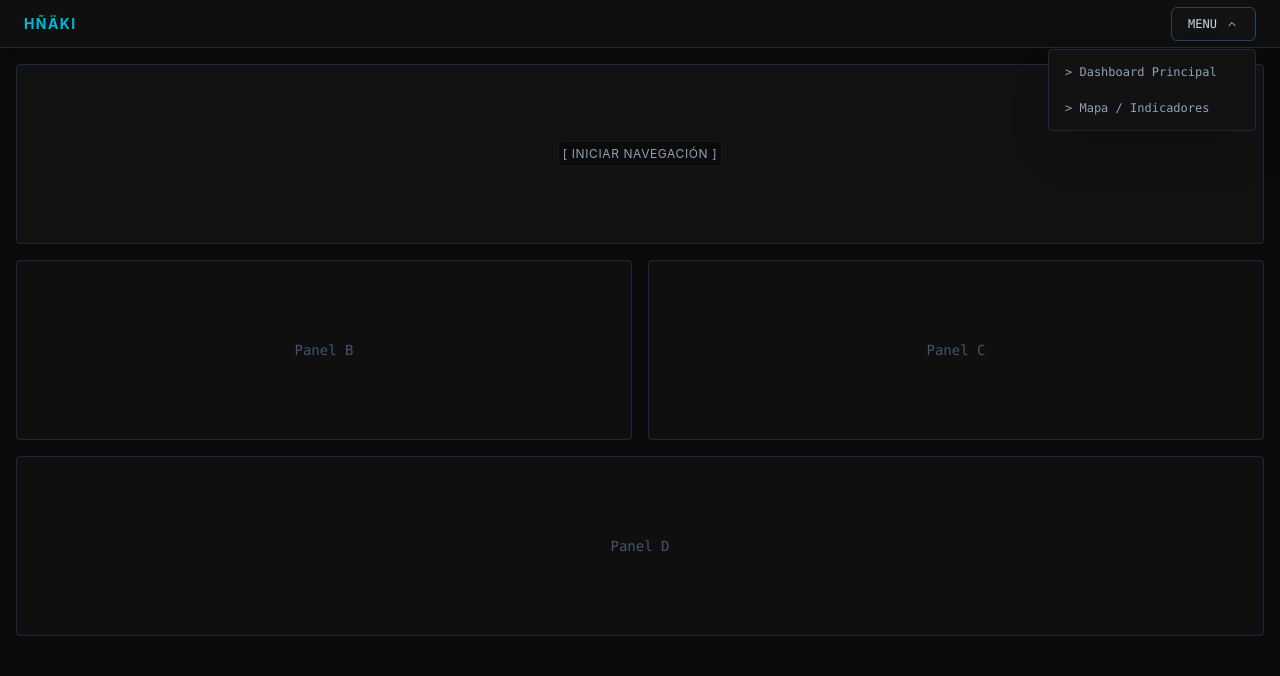
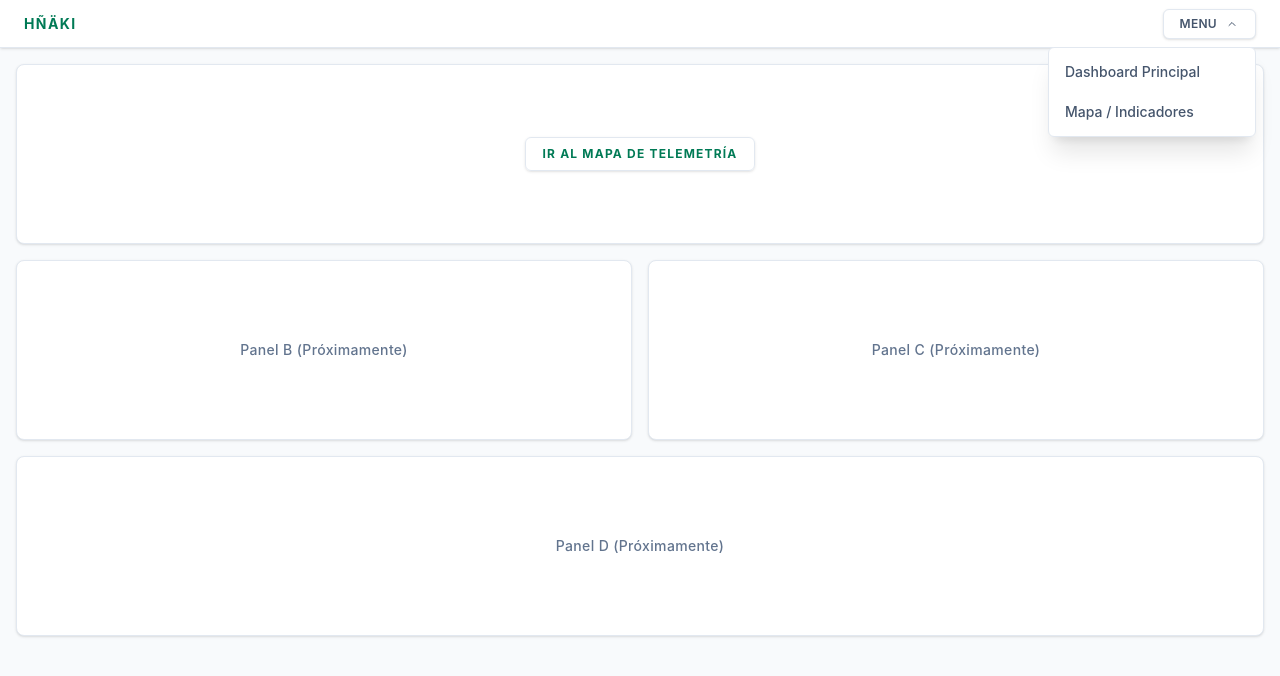
Before and after one commit to RamonMartinez01/front-react-tepozixtli, a React (Vite) app: page / in a window 1280 px wide. Both pictures are taken after a click on the button "MENU". Shown: the top 676 px of the page. Built offline with nearby package versions, Linux system fonts and the light colour scheme; no server answers.

Commit message:
refactor(ui): update layout and home page to light theme aesthetic
Migrate MainLayout and HomePage from legacy dark mode to a cohesive light aesthetic using slate-50 backgrounds, white panels, and emerald accents. Replace monospace fonts with standard sans-serif for improved legibility. Relates #33

```diff
--- a/src/features/indicadores-macro/ui/IndicadorControlPanel.tsx
+++ b/src/features/indicadores-macro/ui/IndicadorControlPanel.tsx
@@ -30,7 +30,7 @@ export const IndicadorControlPanel = ({ municipio, onRasterReady }: IndicadorCon
   };
 
   return (
-    <div className="bg-white/95 backdrop-blur-md border border-slate-200 rounded-lg w-80 shadow-xl pointer-events-auto mt-4 transition-all duration-300 ease-in-out">
+    <div className="bg-white/95 backdrop-blur-md border border-slate-200 rounded-lg w-80 shadow-xl pointer-events-auto mt-2 transition-all duration-300 ease-in-out">
       {/* Encabezado interactivo */}
       <div
         className="py-1.5 px-4 flex justify-between items-center cursor-pointer hover:bg-slate-50/50 rounded-lg transition-colors border-b border-transparent data-[expanded=true]:border-slate-200 data-[expanded=true]:rounded-b-none"
--- a/src/layouts/MainLayout.tsx
+++ b/src/layouts/MainLayout.tsx
@@ -3,62 +3,51 @@ import { useState, useEffect, useRef } from 'react';
 import { Outlet, Link, useLocation, useNavigate } from 'react-router-dom';
 
 export const MainLayout = () => {
-  // Control de estado para el despliegue del menú de navegación
   const [isMenuOpen, setIsMenuOpen] = useState(false);
-
-  // Referencia física al DOM para saber dónde está el menú
   const menuRef = useRef<HTMLDivElement>(null);
-
-  // Sensor de navegación para saber cuándo cambia la página
   const location = useLocation();
-
   const navigate = useNavigate();
 
-  // Cierra el menú automáticamente cada vez que la URL cambie
   useEffect(() => {
     setIsMenuOpen(false);
   }, [location]);
 
-  // Cierra el menú al hacer clic fuera del contenedor
   useEffect(() => {
     const handleClickOutside = (event: MouseEvent) => {
-      // Si el clic ocurrió, y NO fue dentro de nuestro contenedor del menú, entonces ciérralo
       if (menuRef.current && !menuRef.current.contains(event.target as Node)) {
         setIsMenuOpen(false);
       }
     };
 
-    // Solo activamos el sensor ("listener") en el navegador si el menú está abierto
     if (isMenuOpen) {
       document.addEventListener('mousedown', handleClickOutside);
     }
 
-    // Fase de limpieza para evitar fugas de memoria
     return () => {
       document.removeEventListener('mousedown', handleClickOutside);
     };
   }, [isMenuOpen]);
 
   return (
-    <div className="min-h-screen bg-[#0a0a0a] flex flex-col font-sans text-slate-200 w-screen overflow-hidden">
+    // Cambiamos el fondo global a un gris muy claro (slate-50) y texto oscuro
+    <div className="min-h-screen bg-slate-50 flex flex-col font-sans text-slate-800 w-screen overflow-hidden">
 
-      {/* Encabezado Global */}
-      <header className="h-12 border-b border-slate-800 flex items-center justify-between px-6 bg-[#0f0f0f] z-20 shadow-md">
+      {/* Encabezado Global: Blanco puro con sombra suave */}
+      <header className="h-12 border-b border-slate-200 flex items-center justify-between px-6 bg-white z-20 shadow-sm">
 
          <div className="flex items-center gap-4">
            <Link
              to="/"
-             className="text-cyan-500 font-bold uppercase tracking-widest text-sm hover:text-cyan-400 transition-colors cursor-pointer"
+             // Actualizamos el logo a un verde esmeralda profundo
+             className="text-emerald-700 font-bold uppercase tracking-widest text-sm hover:text-emerald-600 transition-colors cursor-pointer"
            >
              Hñäki
            </Link>
 
-           {/* El botón solo se renderiza si NO estamos en el Home */}
            {location.pathname !== '/' && (
              <button
-               // navigate(-1) regresa a la página anterior en el historial, al estilo del navegador
                onClick={() => navigate(-1)}
-               className="bg-[#121212] border border-slate-700 hover:border-cyan-500 text-slate-300 hover:text-cyan-400 p-1.5 rounded transition-all cursor-pointer shadow-sm group"
+               className="bg-white border border-slate-200 hover:border-emerald-300 text-slate-500 hover:text-emerald-600 p-1.5 rounded transition-all cursor-pointer shadow-sm group"
                title="Regresar"
              >
                <svg xmlns="http://www.w3.org/2000/svg" width="16" height="16" viewBox="0 0 24 24" fill="none" stroke="currentColor" strokeWidth="2" strokeLinecap="round" strokeLinejoin="round" className="group-hover:-translate-x-1 transition-transform">
@@ -69,58 +58,36 @@ export const MainLayout = () => {
            )}
          </div>
 
-         {/* Contenedor del Menú Desplegable */}
-         <div
-            className="relative"
-            ref={menuRef}
-         >
+         <div className="relative" ref={menuRef}>
            <button
              onClick={() => setIsMenuOpen(!isMenuOpen)}
-             className="bg-[#121212] border border-slate-700 hover:border-slate-500 text-slate-300 px-4 py-2 rounded-md text-xs font-mono flex items-center gap-2 transition-all cursor-pointer select-none"
+             // Botón de menú con estética de dashboard moderno (sin fuente mono)
+             className="bg-white border border-slate-200 hover:border-slate-300 hover:bg-slate-50 text-slate-600 px-4 py-1.5 rounded-md text-xs font-semibold tracking-wide flex items-center gap-2 transition-all cursor-pointer select-none shadow-sm"
            >
              MENU
-             {/* Chevron SVG con rotación dinámica basada en el estado */}
              <svg
-               xmlns="http://www.w3.org/2000/svg"
-               width="14"
-               height="12"
-               viewBox="0 0 24 24"
-               fill="none"
-               stroke="currentColor"
-               strokeWidth="2"
-               strokeLinecap="round"
-               strokeLinejoin="round"
+               xmlns="http://www.w3.org/2000/svg" width="14" height="12" viewBox="0 0 24 24" fill="none" stroke="currentColor" strokeWidth="2" strokeLinecap="round" strokeLinejoin="round"
                className={`transition-transform duration-200 ${isMenuOpen ? 'rotate-180' : ''}`}
              >
                <path d="m6 9 6 6 6-6"/>
              </svg>
            </button>
 
-           {/* Menú Flotante Absoluto (Solo se renderiza si isMenuOpen es verdadero) */}
            {isMenuOpen && (
-             <div className="absolute right-0 mt-2 w-52 rounded border border-slate-800 bg-[#121212] shadow-2xl z-50 py-1 font-mono text-xs">
-
-               <Link
-                 to="/"
-                 className="block px-4 py-2.5 text-slate-400 hover:text-cyan-400 hover:bg-[#161616] transition-colors"
-               >
-                 &gt; Dashboard Principal
+             // Menú desplegable claro, con acentos esmeralda en hover
+             <div className="absolute right-0 mt-2 w-52 rounded-md border border-slate-200 bg-white shadow-xl z-50 py-1 text-sm font-medium animate-fade-in">
+               <Link to="/" className="block px-4 py-2.5 text-slate-600 hover:text-emerald-700 hover:bg-emerald-50 transition-colors">
+                 Dashboard Principal
                </Link>
-
-               <Link
-                 to="/mapa"
-                 className="block px-4 py-2.5 text-slate-400 hover:text-cyan-400 hover:bg-[#161616] transition-colors"
-               >
-                 &gt; Mapa / Indicadores
+               <Link to="/mapa" className="block px-4 py-2.5 text-slate-600 hover:text-emerald-700 hover:bg-emerald-50 transition-colors">
+                 Mapa / Indicadores
                </Link>
-
              </div>
            )}
          </div>
 
       </header>
 
-      {/* Espacio de Inyección de Páginas */}
       <main className="flex-1 relative overflow-hidden">
         <Outlet />
       </main>
--- a/src/pages/Home/ui/HomePage.tsx
+++ b/src/pages/Home/ui/HomePage.tsx
@@ -6,22 +6,20 @@ export const HomePage = () => {
   const navigate = useNavigate();
 
   return (
-    // Contenedor principal: Altura total disponible, Flexbox en columna, márgenes y separación limpia
+    // Contenedor principal
     <div className="h-full w-full flex flex-col p-4 gap-4 overflow-y-auto">
 
       {/* Elemento A: 1/3 de la vertical (flex-1). Mapa mock interactivo */}
       <button
         onClick={() => navigate('/mapa')}
-        className="flex-1 min-h-[180px] w-full relative rounded border border-slate-800 bg-[#121212] overflow-hidden group hover:border-slate-600 transition-colors flex flex-col items-center justify-center cursor-pointer"
+        className="flex-1 min-h-[180px] w-full relative rounded-lg border border-slate-200 bg-white shadow-sm overflow-hidden group hover:border-emerald-400 hover:shadow-md transition-all duration-300 flex flex-col items-center justify-center cursor-pointer"
       >
         <TelemetryMapPreview />
 
-        <div className="relative z-10 flex flex-col items-center p-1 bg-[#0a0a0a]/80 rounded border border-slate-800/50">
-          {/*<span className="font-mono text-cyan-500 uppercase tracking-widest text-sm mb-1 drop-shadow-md">
-            Módulo de Telemetría
-          </span>*/}
-          <span className="text-slate-400 text-xs uppercase tracking-wider">
-            [ Iniciar Navegación ]
+        {/* Etiqueta flotante actualizada con efecto cristal (glassmorphism) claro */}
+        <div className="relative z-10 flex flex-col items-center py-2 px-4 bg-white/90 backdrop-blur-sm rounded-md border border-slate-200 shadow-sm transition-transform group-hover:scale-105">
+          <span className="text-emerald-700 text-xs uppercase tracking-widest font-bold">
+            Ir al Mapa de Telemetría
           </span>
         </div>
       </button>
@@ -29,21 +27,21 @@ export const HomePage = () => {
       {/* Contenedor central: 1/3 de la vertical (flex-1). Flexbox en fila para B y C */}
       <div className="flex-1 min-h-[180px] w-full flex flex-row gap-4">
 
-        {/* Elemento B: 50% del ancho (flex-1) */}
-        <div className="flex-1 rounded border border-slate-800 bg-[#0f0f0f] flex items-center justify-center p-4">
-          <span className="text-slate-600 font-mono text-sm">Panel B</span>
+        {/* Elemento B */}
+        <div className="flex-1 rounded-lg border border-slate-200 bg-white shadow-sm flex items-center justify-center p-4">
+          <span className="text-slate-500 font-medium text-sm tracking-wide">Panel B (Próximamente)</span>
         </div>
 
-        {/* Elemento C: 50% del ancho (flex-1) */}
-        <div className="flex-1 rounded border border-slate-800 bg-[#0f0f0f] flex items-center justify-center p-4">
-          <span className="text-slate-600 font-mono text-sm">Panel C</span>
+        {/* Elemento C */}
+        <div className="flex-1 rounded-lg border border-slate-200 bg-white shadow-sm flex items-center justify-center p-4">
+          <span className="text-slate-500 font-medium text-sm tracking-wide">Panel C (Próximamente)</span>
         </div>
 
       </div>
 
       {/* Elemento D: 1/3 de la vertical (flex-1). Panel inferior */}
-      <div className="flex-1 min-h-[180px] w-full rounded border border-slate-800 bg-[#0f0f0f] flex items-center justify-center p-4">
-        <span className="text-slate-600 font-mono text-sm">Panel D</span>
+      <div className="flex-1 min-h-[180px] w-full rounded-lg border border-slate-200 bg-white shadow-sm flex items-center justify-center p-4">
+        <span className="text-slate-500 font-medium text-sm tracking-wide">Panel D (Próximamente)</span>
       </div>
 
     </div>
```
